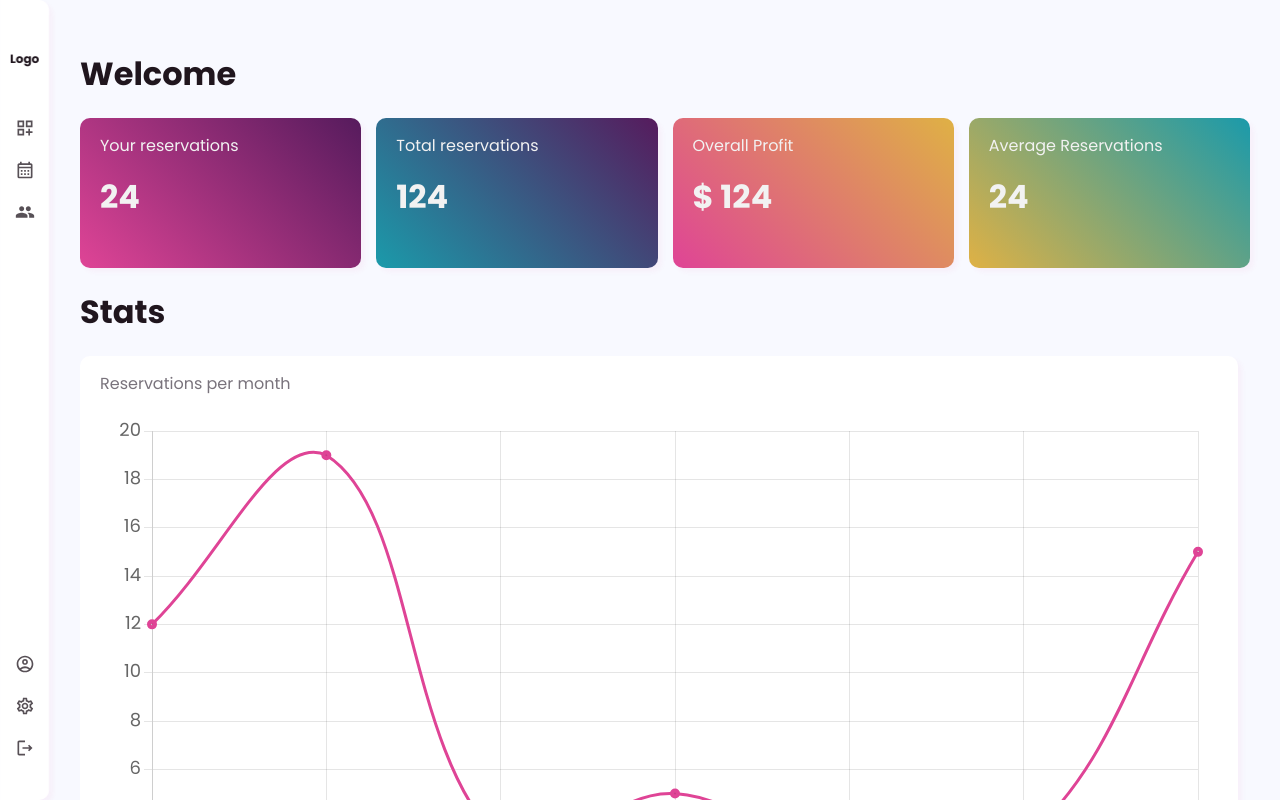
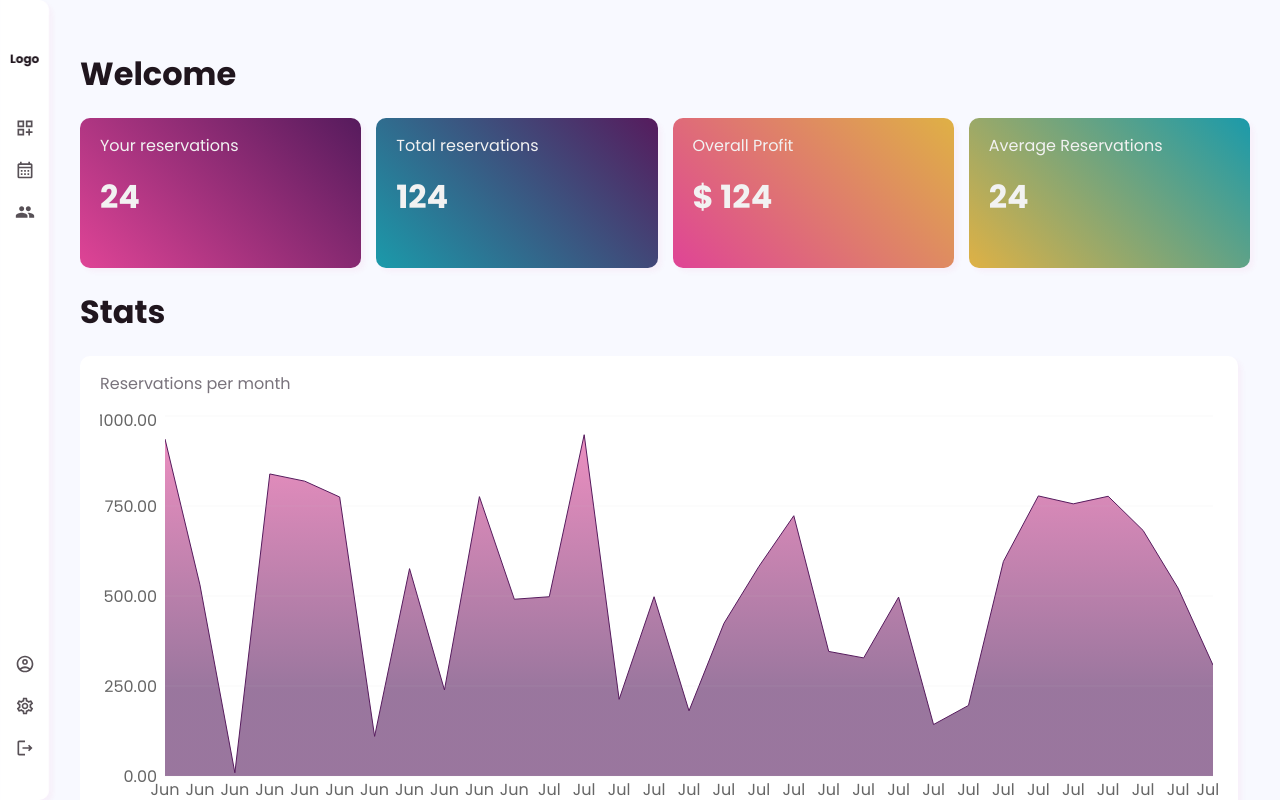
Before and after one commit to angelaldrete/onepillow, a Next.js app: page / in a window 1280 px wide. Built offline with nearby package versions, Linux system fonts and the light colour scheme.

Commit message:
changed chart

```diff
--- /dev/null
+++ b/app/components/ReservationsPerMonth/index.tsx
@@ -0,0 +1,111 @@
+"use client";
+import React from "react";
+import {
+  ResponsiveContainer,
+  AreaChart,
+  XAxis,
+  YAxis,
+  CartesianGrid,
+  Area,
+  Tooltip,
+} from "recharts";
+import { format, parseISO, subDays } from "date-fns";
+
+interface Data {
+  date: string;
+  value: number;
+}
+
+const data: Data[] = [];
+
+for (let num = 30; num >= 0; num--) {
+  data.push({
+    date: format(subDays(new Date(), num), "yyyy-MM-dd"),
+    value: Math.floor(Math.random() * 1000),
+  });
+}
+
+const ReservationsPerMonth = () => {
+  return (
+    <ResponsiveContainer
+      width="100%"
+      height={window.innerWidth <= 768 ? 200 : 400}
+    >
+      <AreaChart data={data}>
+        <defs>
+          <linearGradient id="color" x1="0" y1="0" x2="0" y2="1">
+            <stop offset="0%" stopColor="#df4496" stopOpacity={1} />
+            <stop offset="75%" stopColor="#561b5d" stopOpacity={1} />
+          </linearGradient>
+        </defs>
+
+        <Area dataKey="value" stroke="#561b5d" fill="url(#color)" />
+
+        <XAxis
+          dataKey="date"
+          axisLine={false}
+          tickLine={false}
+          tickFormatter={(str) => {
+            const date = parseISO(str);
+            return format(date, "MMM");
+          }}
+          fontSize={
+            window.innerWidth <= 768
+              ? "1rem"
+              : window.innerWidth <= 1024
+              ? "1.2rem"
+              : "1.6rem"
+          }
+          tickCount={window.innerWidth <= 768 ? 2 : 5}
+        />
+
+        <YAxis
+          dataKey="value"
+          axisLine={false}
+          tickLine={false}
+          fontSize={
+            window.innerWidth <= 768
+              ? "1rem"
+              : window.innerWidth <= 1024
+              ? "1.2rem"
+              : "1.6rem"
+          }
+          tickCount={
+            // in small screens, we only want to show 3 ticks, otherwise 5
+            window.innerWidth <= 768 ? 3 : 5
+          }
+          tickFormatter={(number) => `${number.toFixed(2)}`}
+        />
+
+        <Tooltip
+          contentStyle={{
+            background: "transparent",
+            border: "none",
+            borderRadius: "10px",
+            fontSize: "16px",
+            color: "white",
+          }}
+          formatter={(value: number) => `${value.toFixed(2)}`}
+          // content={<CustomTooltip />}
+        />
+
+        <CartesianGrid opacity={0.1} vertical={false} />
+      </AreaChart>
+    </ResponsiveContainer>
+  );
+};
+
+const CustomTooltip = ({ active, payload, label }: any) => {
+  if (active) {
+    return (
+      <div className="tooltip">
+        <h4>{format(parseISO(label), "eeee, d MMM, yyyy")}</h4>
+        <p>{`$ ${payload[0].value.toFixed(2)}`}</p>
+      </div>
+    );
+  }
+
+  return null;
+};
+
+export default ReservationsPerMonth;
--- a/app/page.tsx
+++ b/app/page.tsx
@@ -1,34 +1,7 @@
-"use client";
 import Image from "next/image";
 import styles from "./page.module.css";
 import Card from "./components/Card";
-import {
-  Chart as ChartJS,
-  CategoryScale,
-  LinearScale,
-  PointElement,
-  LineElement,
-  Title,
-  Tooltip,
-  Filler,
-  Legend,
-  defaults,
-} from "chart.js";
-import { Line } from "react-chartjs-2";
-
-ChartJS.register(
-  CategoryScale,
-  LinearScale,
-  PointElement,
-  LineElement,
-  Title,
-  Tooltip,
-  Filler,
-  Legend
-);
-
-defaults.font.family = "Poppins";
-defaults.font.size = 18;
+import ReservationsPerMonth from "./components/ReservationsPerMonth";
 
 export default function Home() {
   return (
@@ -88,53 +61,7 @@ export default function Home() {
         >
           <Card>
             <p>Reservations per month</p>
-            <Line
-              data={{
-                labels: [
-                  "January",
-                  "February",
-                  "March",
-                  "April",
-                  "May",
-                  "June",
-                  "July",
-                ],
-                datasets: [
-                  {
-                    label: "Reservations",
-                    data: [12, 19, 3, 5, 2, 3, 15],
-                    fill: false,
-                    tension: 0.4,
-                    borderColor: "#df4496",
-                    pointBorderWidth: 4,
-                  },
-                ],
-              }}
-              options={{
-                responsive: true,
-                font: {
-                  size: 18,
-                },
-                layout: {
-                  padding: {
-                    left: 20,
-                    right: 20,
-                    top: 20,
-                    bottom: 20,
-                  },
-                },
-                plugins: {
-                  legend: {
-                    display: false,
-                  },
-                },
-                scales: {
-                  y: {
-                    beginAtZero: true,
-                  },
-                },
-              }}
-            />
+            <ReservationsPerMonth />
           </Card>
         </div>
       </section>
--- a/package.json
+++ b/package.json
@@ -12,14 +12,14 @@
     "@types/node": "20.4.2",
     "@types/react": "18.2.15",
     "@types/react-dom": "18.2.7",
-    "chart.js": "^4.3.0",
+    "date-fns": "^2.30.0",
     "eslint": "8.45.0",
     "eslint-config-next": "13.4.10",
     "next": "13.4.10",
     "react": "18.2.0",
-    "react-chartjs-2": "^5.2.0",
     "react-dom": "18.2.0",
     "react-icons": "^4.10.1",
+    "recharts": "^2.7.2",
     "typescript": "5.1.6"
   }
 }
```
Also changed, not shown: 1 other file (tests, documents, lock files or other folders).
